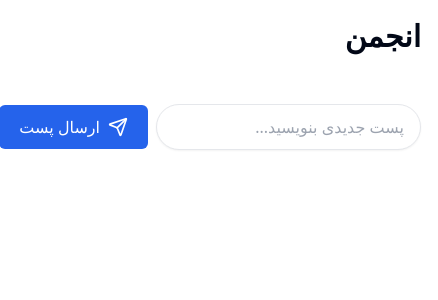
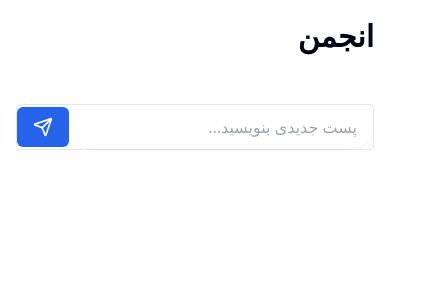
Before and after one commit to m-ganji/Forum, a Next.js app: page / in a window 390 px wide. Shown: the top 300 px of the page, 438 px wide, since content can reach past the window. Built offline with nearby package versions, Linux system fonts and the light colour scheme.

Commit message:
responsive is done

```diff
--- a/components/Forum.tsx
+++ b/components/Forum.tsx
@@ -100,18 +100,19 @@ export default function Forum() {
 
   return (
     <div className="space-y-6">
-      <div className="flex gap-2 items-center">
+      <div className="flex  items-center">
+        <div className="flex sm:gap-2 gap-1 flex-grow items-center border rounded">
           <Input
             type="text"
             value={newPost}
             onChange={(e) => setNewPost(e.target.value)}
             placeholder="پست جدیدی بنویسید..."
-          className="flex-grow text-base"
+            className="flex-grow text-base border-none"
             disabled={isPosting}
           />
           <Button
             onClick={addPost}
-          className="flex items-center gap-2 px-5 py-2.5 rounded-full"
+            className="flex items-center gap-2 px-1 py-2.5 rounded-full"
             disabled={isPosting}
           >
             {isPosting ? (
@@ -119,8 +120,11 @@ export default function Forum() {
             ) : (
               <Send className="h-5 w-5" />
             )}
-          <span className="whitespace-nowrap">ارسال پست</span>
+            <span className="whitespace-nowrap hidden sm:inline">
+              ارسال پست
+            </span>
           </Button>
+        </div>
       </div>
       <div className="space-y-6">
         {posts.map((post) => (
```
Lines whose indentation alone changed are shown as unchanged.
